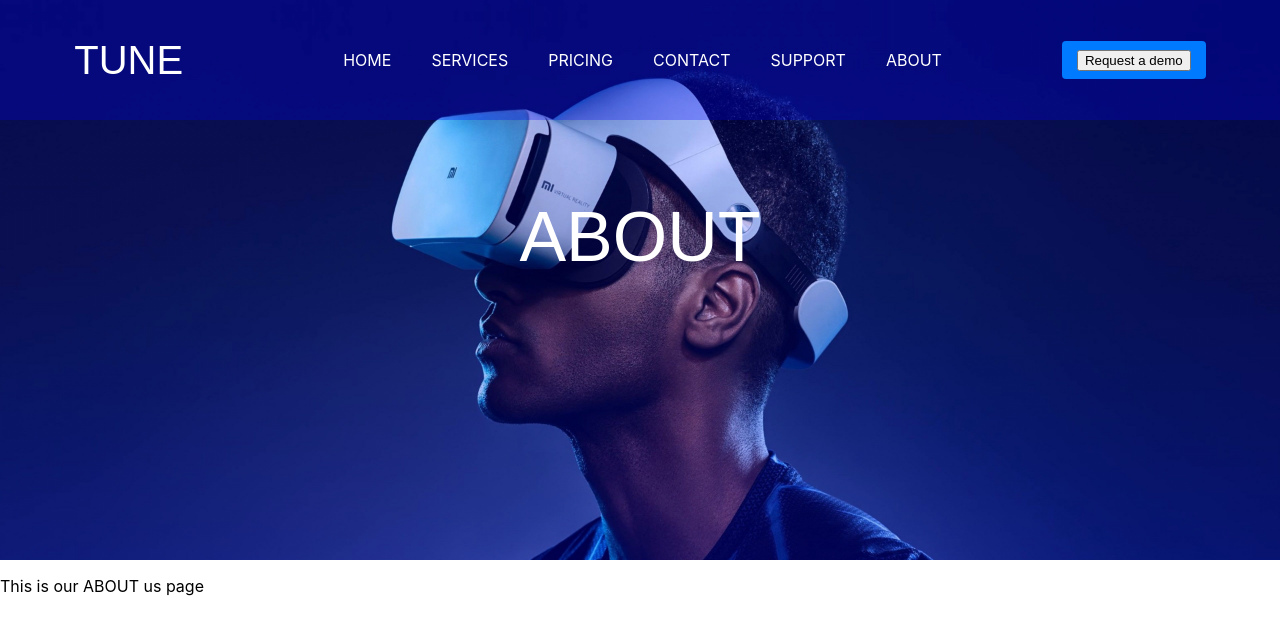
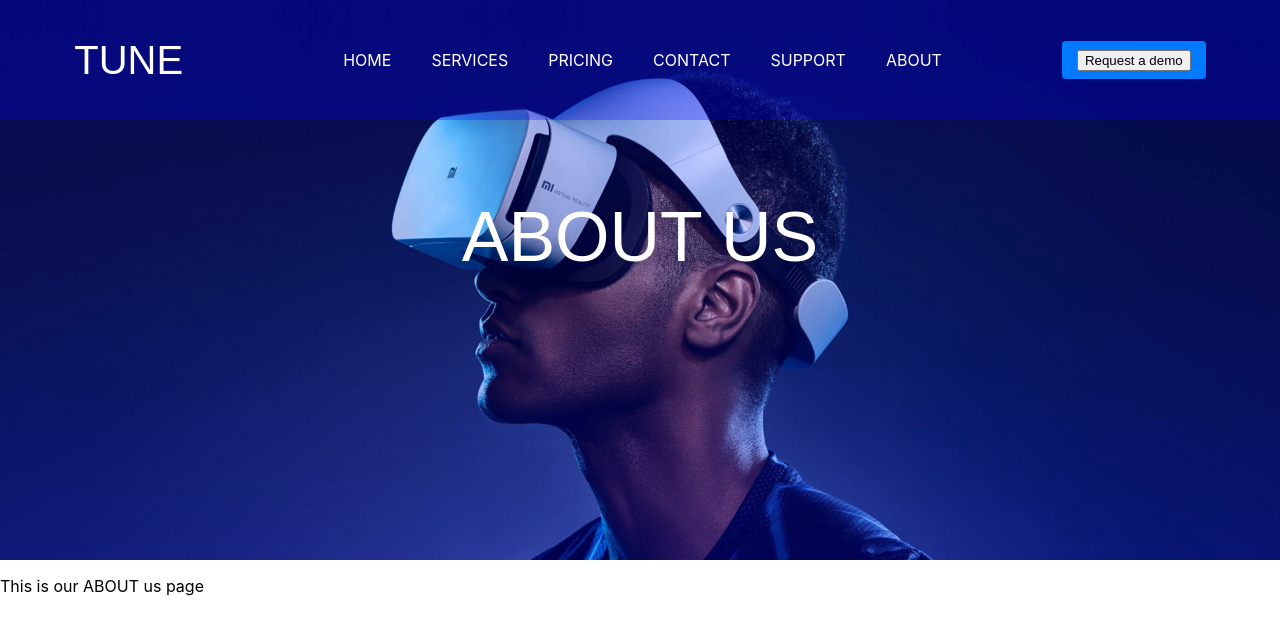
Before and after one commit to nwabekeyi/babtech_project, a React (Create React App) app: page /about in a window 1280 px wide. Shown: the top 634 px of the page. Built offline with nearby package versions, Linux system fonts and the light colour scheme.

Commit message:
NAVBAR EDIT

```diff
--- a/src/component/navBar/navBar.js
+++ b/src/component/navBar/navBar.js
@@ -13,13 +13,13 @@ const Navbar = () => {
       case '/services':
         return 'SERVICES';
       case '/pricing':
-        return 'PRICING';
+        return 'OUR PRICES';
       case '/contact':
         return 'CONTACT US';
       case '/support':
         return 'SUPPORT';
       case '/about':
-        return 'ABOUT';
+        return 'ABOUT US';
       default:
         return 'PAGE NOT FOUND';
     }
```
